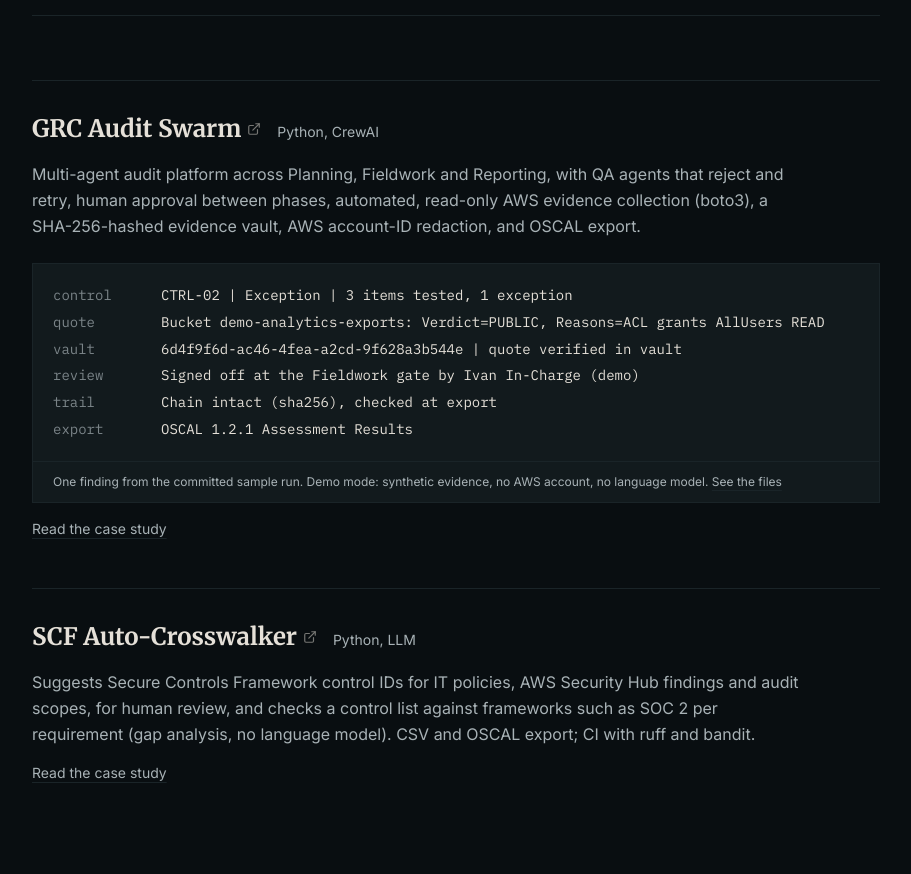
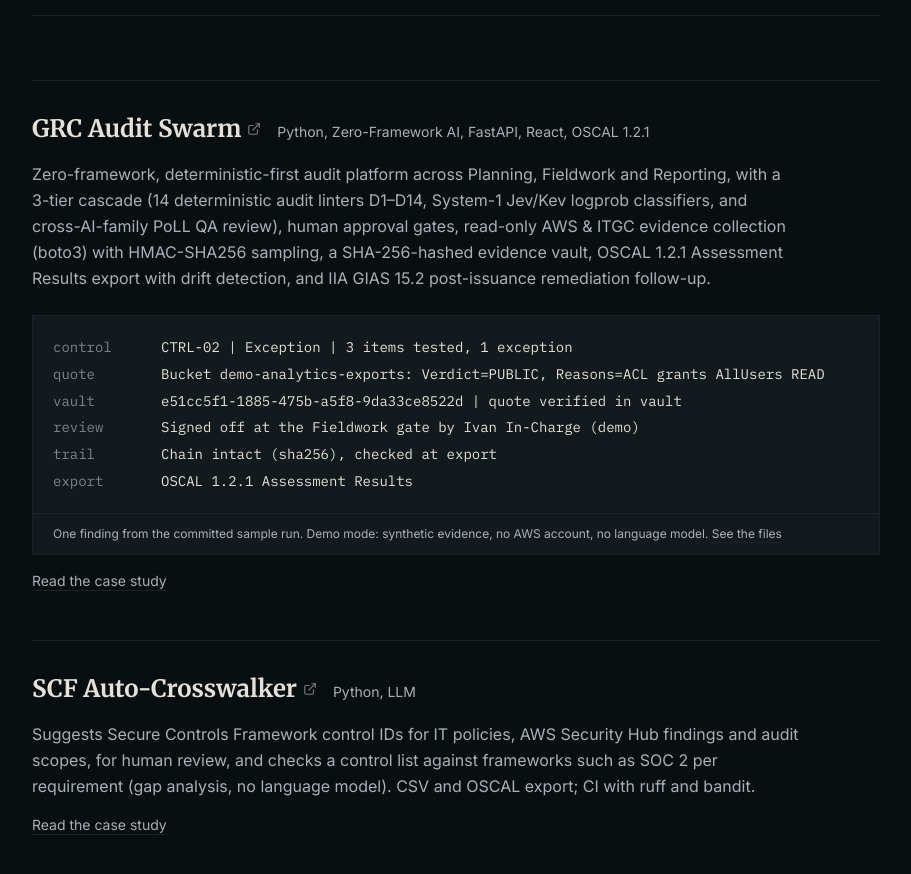
Before and after one commit to tvobrachini/tvobrachini.github.io, a React (Vite) app: page / in a window 1280 px wide. Shown: the part 3585-4459 px from the top of the page, without its empty margins (184-1095 px from the left). Built offline with nearby package versions, Linux system fonts and the light colour scheme.

Commit message:
docs(portfolio): update GRC Audit Swarm to Zero-Framework Audit Factory (ADR-013)

```diff
--- a/index.html
+++ b/index.html
@@ -99,7 +99,7 @@
         </ul>
         <h2>Open-source projects (personal)</h2>
         <ul>
-          <li><a href="https://github.com/tvobrachini/grc-audit-swarm">GRC Audit Swarm</a>: multi-agent audit platform (Python, CrewAI) across Planning, Fieldwork and Reporting, with QA agents that reject and retry, human approval between phases, automated, read-only AWS evidence collection (boto3), a SHA-256-hashed evidence vault, AWS account-ID redaction, and OSCAL export.</li>
+          <li><a href="https://github.com/tvobrachini/grc-audit-swarm">GRC Audit Swarm</a>: zero-framework, deterministic-first audit platform (Python, FastAPI, React) across Planning, Fieldwork and Reporting, with a 3-tier cascade (14 deterministic audit linters, System-1 Jev/Kev logprob classifiers, and cross-AI-family PoLL QA review), human approval gates, read-only AWS &amp; ITGC evidence collection (boto3) with HMAC-SHA256 sampling, a SHA-256-hashed evidence vault, OSCAL 1.2.1 Assessment Results export with drift detection, and IIA GIAS 15.2 post-issuance remediation follow-up.</li>
           <li><a href="https://github.com/tvobrachini/scf-auto-crosswalker">SCF Auto-Crosswalker</a>: suggests Secure Controls Framework control IDs for IT policies, AWS Security Hub findings and audit scopes, for human review, and checks a control list against frameworks such as SOC 2 per requirement (gap analysis, no language model). CSV and OSCAL export; CI with ruff and bandit.</li>
         </ul>
         <h2>Education</h2>
--- a/src/data/portfolio.ts
+++ b/src/data/portfolio.ts
@@ -202,17 +202,17 @@ export const strategicProjects: StrategicProject[] = [
     title: 'GRC Audit Swarm',
     repoUrl: 'https://github.com/tvobrachini/grc-audit-swarm',
     caseStudyUrl: 'https://github.com/tvobrachini/grc-audit-swarm/blob/master/CASE_STUDY.md',
-    stack: 'Python, CrewAI',
+    stack: 'Python, Zero-Framework AI, FastAPI, React, OSCAL 1.2.1',
     summary:
-      'Multi-agent audit platform across Planning, Fieldwork and Reporting, with QA agents that reject and retry, human approval between phases, automated, read-only AWS evidence collection (boto3), a SHA-256-hashed evidence vault, AWS account-ID redaction, and OSCAL export.',
-    // From docs/sample-run/oscal.json and report.md on master (demo run of 2026-09-27).
+      'Zero-framework, deterministic-first audit platform across Planning, Fieldwork and Reporting, with a 3-tier cascade (14 deterministic audit linters D1–D14, System-1 Jev/Kev logprob classifiers, and cross-AI-family PoLL QA review), human approval gates, read-only AWS & ITGC evidence collection (boto3) with HMAC-SHA256 sampling, a SHA-256-hashed evidence vault, OSCAL 1.2.1 Assessment Results export with drift detection, and IIA GIAS 15.2 post-issuance remediation follow-up.',
+    // From docs/sample-run/oscal.json and report.md on master.
     sample: {
       caption: 'One finding from the committed sample run. Demo mode: synthetic evidence, no AWS account, no language model.',
       sourceUrl: 'https://github.com/tvobrachini/grc-audit-swarm/tree/master/docs/sample-run',
       rows: [
         ['control', 'CTRL-02 | Exception | 3 items tested, 1 exception'],
         ['quote', 'Bucket demo-analytics-exports: Verdict=PUBLIC, Reasons=ACL grants AllUsers READ'],
-        ['vault', '6d4f9f6d-ac46-4fea-a2cd-9f628a3b544e | quote verified in vault'],
+        ['vault', 'e51cc5f1-1885-475b-a5f8-9da33ce8522d | quote verified in vault'],
         ['review', 'Signed off at the Fieldwork gate by Ivan In-Charge (demo)'],
         ['trail', 'Chain intact (sha256), checked at export'],
         ['export', 'OSCAL 1.2.1 Assessment Results'],
```
